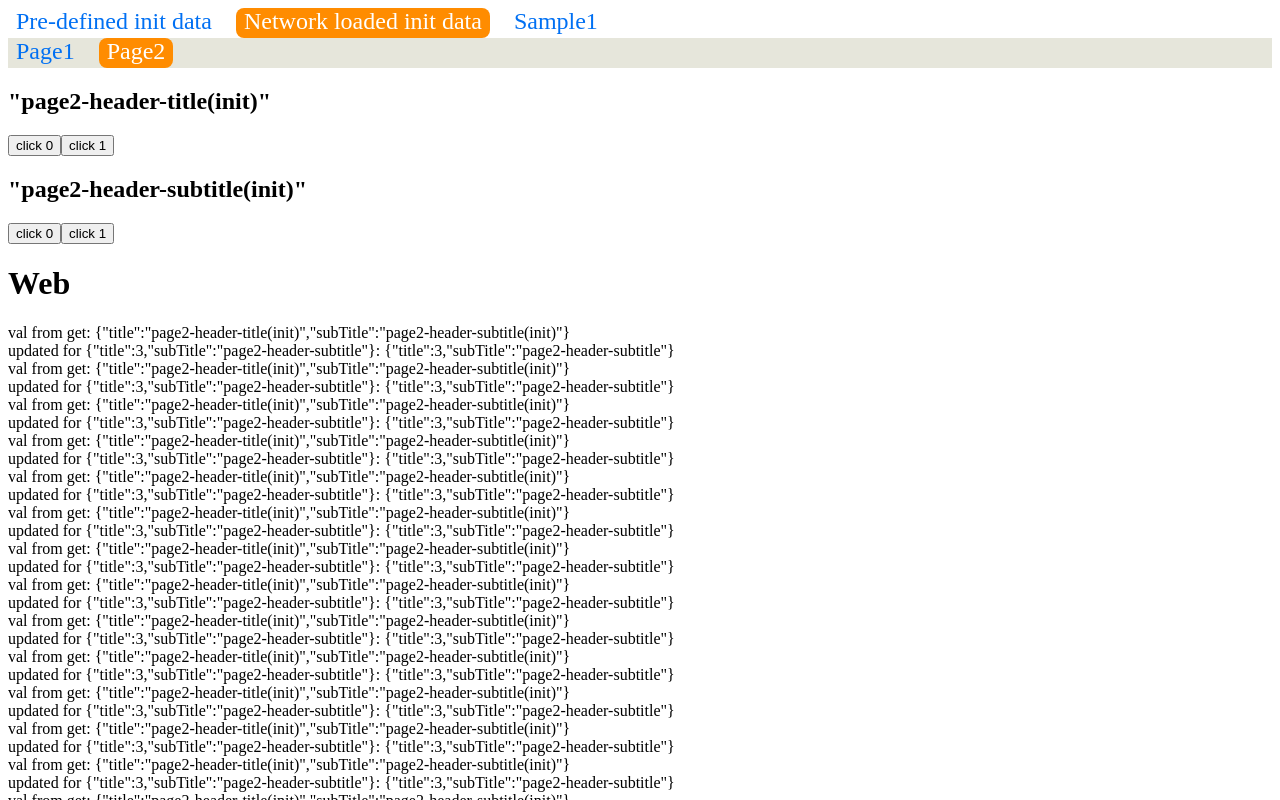
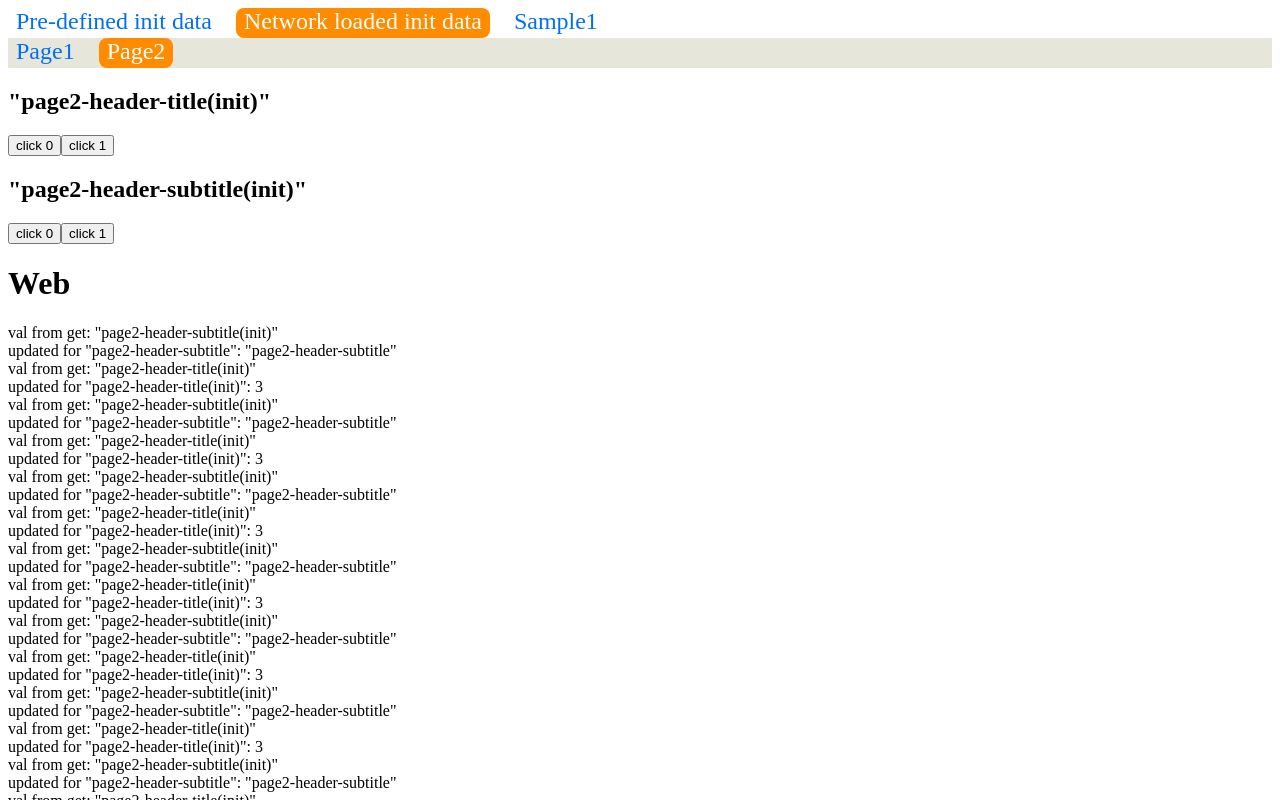
Before and after one commit to wootra/peekaboo-store, a Next.js app in the folder apps/demo/: page /dynamic/page2 in a window 1280 px wide. Shown: the top 800 px of the page. Built offline with nearby package versions, Linux system fonts and the light colour scheme.

Commit message:
working well

```diff
--- a/apps/demo/src/app/dynamic/_data/const.ts
+++ b/apps/demo/src/app/dynamic/_data/const.ts
@@ -21,10 +21,10 @@ const peeks = {
 	atoms: atoms,
 	routes: {
 		page1: {
-			header: peeka({
+			header: {
 				title: 'page1-header-title(init)',
 				subTitle: 'page1-header-subtitle(init)',
-			}),
+			},
 		},
 		page2: {
 			header: {
--- a/apps/demo/src/app/dynamic/page1/page.tsx
+++ b/apps/demo/src/app/dynamic/page1/page.tsx
@@ -28,7 +28,8 @@ export default function Page() {
 
 			{/* <div>{dropDownIndex}</div> */}
 			<h1>Web</h1>
-			<Updated boo={page1HeaderSlice()} />
+			<Updated boo={page1HeaderSlice().title} />
+			<Updated boo={page1HeaderSlice().subTitle} />
 		</div>
 	);
 }
--- a/apps/demo/src/app/dynamic/page2/page.tsx
+++ b/apps/demo/src/app/dynamic/page2/page.tsx
@@ -21,8 +21,8 @@ export default function Page() {
 		return new Array(10).fill(null).map((_, idx) => {
 			return (
 				<div key={`id_${idx}`}>
-					<Updated boo={page2HeaderSlice()} />
-					<Updated boo={page2HeaderSlice()} />
+					<Updated boo={page2HeaderSlice().subTitle} />
+					<Updated boo={page2HeaderSlice().title} />
 				</div>
 			);
 		});
--- a/packages/peekaboo/package.json
+++ b/packages/peekaboo/package.json
@@ -9,7 +9,7 @@
 	"files": [
 		"dist/**"
 	],
-	"exports": {
+	"exports2": {
 		".": "./src/index.ts",
 		"./react": "./src/react/index.ts",
 		"./vanilla": "./src/vanilla/index.ts",
@@ -17,7 +17,7 @@
 		"./utils/update": "./src/utils/update.ts",
 		"./utils/usage": "./src/utils/usage.ts"
 	},
-	"exports2": {
+	"exports": {
 		".": "./dist/index.mjs",
 		"./react": "./dist/react/index.mjs",
 		"./vanilla": "./dist/vanilla/index.mjs",
--- a/packages/peekaboo/src/react/usePeekaboo.ts
+++ b/packages/peekaboo/src/react/usePeekaboo.ts
@@ -1,15 +1,30 @@
 'use client';
 
-import { useEffect, useReducer, useRef } from 'react';
+import { useEffect, useReducer } from 'react';
 import { BooType, UpdateDetail } from '../types';
 import { UPDATE_VALUE, INIT_VALUE } from '../consts';
 import { validateBoo } from '../utils';
 
+// const deepEquial = <T>(a: T, b: T) => {
+
+// 	if (a === b) return true;
+// 	if (typeof a !== 'object' || typeof b !== 'object') return false;
+// 	const keysA = Object.keys(a);
+// 	const keysB = Object.keys(b);
+// 	if (keysA.length !== keysB.length) return false;
+// 	for (let key of keysA) {
+// 		if (!keysB.includes(key) || !deepEquial(a[key], b[key])) return false;
+// 	}
+// 	return true;
+// }
+
 export const usePeekaboo = <T>(boo: BooType<T>) => {
 	validateBoo(boo);
-	const [state, setState] = useReducer((s: T, a: (_v: T) => T) => a(s), boo.get() ?? (boo.init() as T));
-	const valRef = useRef<T>(state);
-	valRef.current = state;
+	const [state, setState] = useReducer((s: { value: T }, a: (_v: { value: T }) => { value: T }) => a(s), {
+		value: boo.get() ?? (boo.init() as T),
+	});
+	// const valRef = useRef<T>(state);
+	// valRef.current = state;
 
 	useEffect(() => {
 		const listener: EventListenerOrEventListenerObject = e => {
@@ -21,13 +36,18 @@ export const usePeekaboo = <T>(boo: BooType<T>) => {
 			const shouldInit = ev.type === INIT_VALUE && ev.detail.storeId === boo.__store.storeId;
 
 			if (shouldUpdate || shouldInit) {
-				if (valRef.current === boo.get() && !ev.detail.forceRender) return;
+				const updated = boo.get() as T;
+
+				// if (valRef.current === updated && !ev.detail.forceRender) return;
 				setState(state => {
-					if (ev.detail.forceRender && typeof boo.get() === 'object') {
-						return { ...boo.get() } as T;
+					if (ev.detail.forceRender && ev.detail.forceRender && typeof updated === 'object') {
+						return { value: { ...updated } };
 					}
-					if (boo.get() !== state || ev.detail.forceRender) return boo.get() as T;
+					if (state.value !== updated) {
+						return { value: updated };
+					}
 					return state;
+					// return state;
 				});
 			}
 		};
@@ -39,5 +59,5 @@ export const usePeekaboo = <T>(boo: BooType<T>) => {
 		};
 	}, [boo]);
 
-	return state;
+	return state.value;
 };
```
Also changed, not shown: packages/peekaboo/CHANGELOG.md.
